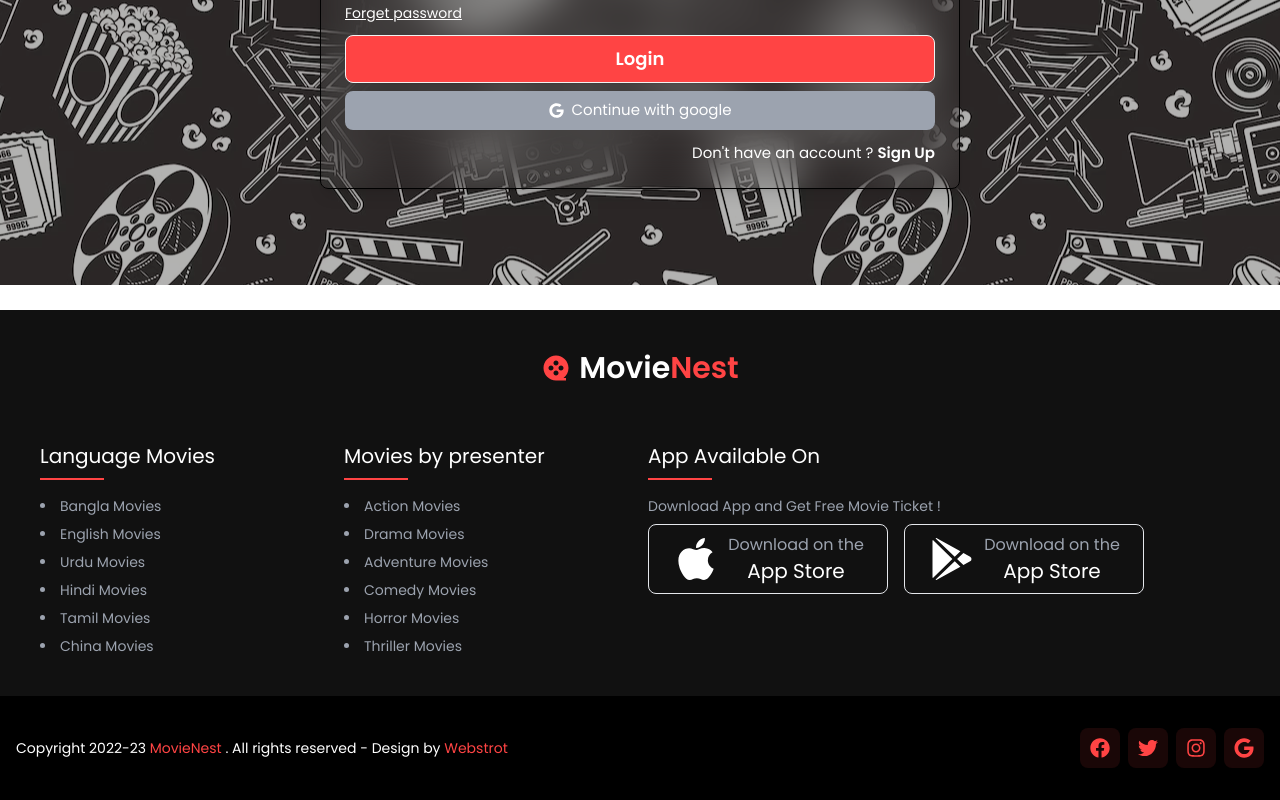
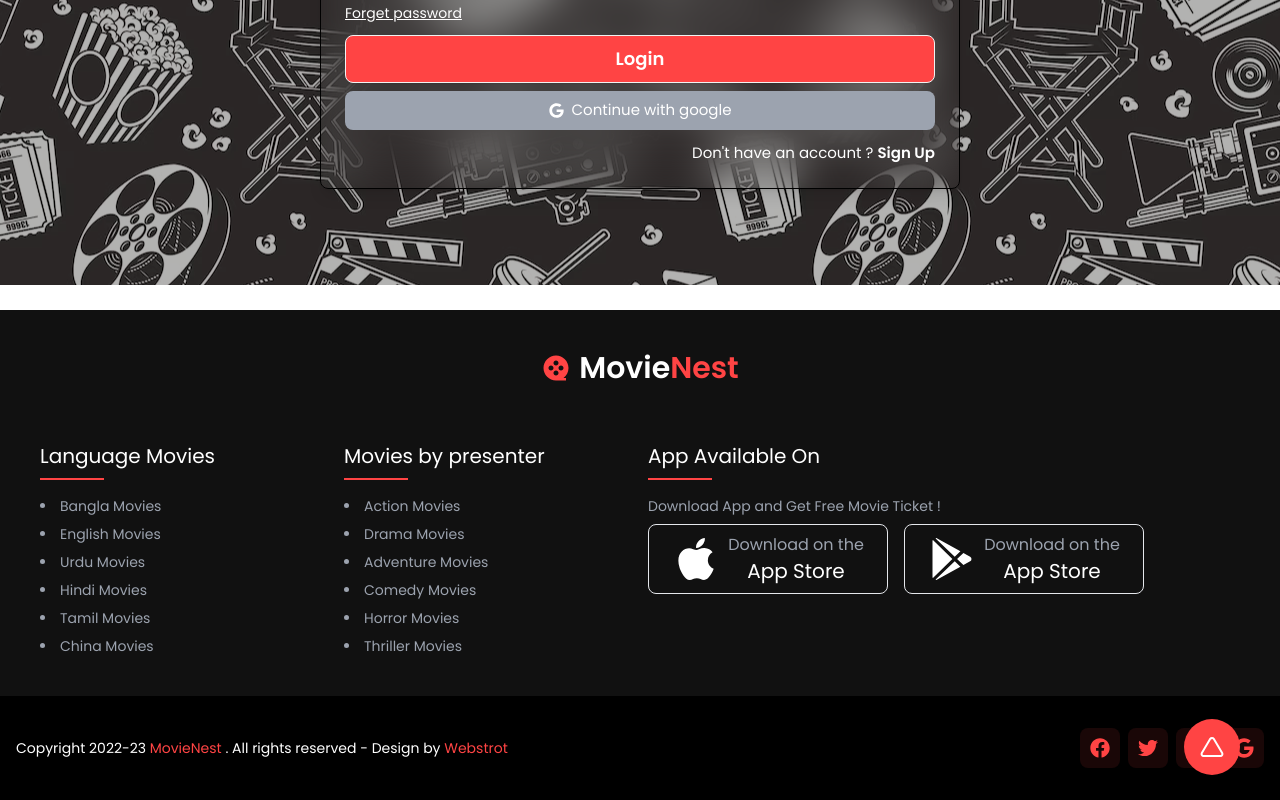
Before and after one commit to alaminislam34/Movie-Portal, a React (Vite) app: page /signin in a window 1280 px wide. Shown: the part 409-1209 px from the top of the page. Built offline with nearby package versions, Linux system fonts and the light colour scheme; no server answers; a web font is replaced by a local one.

Commit message:
added scroll up icon

```diff
--- a/src/MainLayout/MainLayout.jsx
+++ b/src/MainLayout/MainLayout.jsx
@@ -3,15 +3,30 @@
 import PageLoader from "../Components/PageLoader";
 import { useEffect, useState } from "react";
 import Footer from "../Components/Footer";
+import { FiTriangle } from "react-icons/fi";
 
 const MainLayout = () => {
   const [loading, setLoading] = useState(true);
+  const [up, setUp] = useState(false);
   useEffect(() => {
     const timer = setInterval(() => {
       setLoading(false);
     }, 1500);
     return () => clearInterval(timer);
   }, []);
+
+  useEffect(() => {
+    const handleScroll = () => {
+      if (window.scrollY > 150) {
+        setUp(true);
+      } else {
+        setUp(false);
+      }
+    };
+    window.addEventListener("scroll", handleScroll);
+    return () => window.removeEventListener("scroll", handleScroll);
+  }, []);
+
   return (
     <>
       {loading ? (
@@ -23,6 +38,14 @@
             <Outlet />
           </section>
           <Footer />
+          <div
+            onClick={() => window.scrollTo({ top: 0, behavior: "smooth" })}
+            className={`fixed duration-1000 z-10 cursor-pointer ${
+              up ? "bottom-5" : "-bottom-96"
+            } right-10 bg-primary flex justify-center items-center p-2 md:p-4 text-xl md:text-2xl rounded-full text-white`}
+          >
+            <FiTriangle />{" "}
+          </div>
         </div>
       )}
     </>
```
Also changed, not shown: 1 other file (tests, documents, lock files or other folders).
